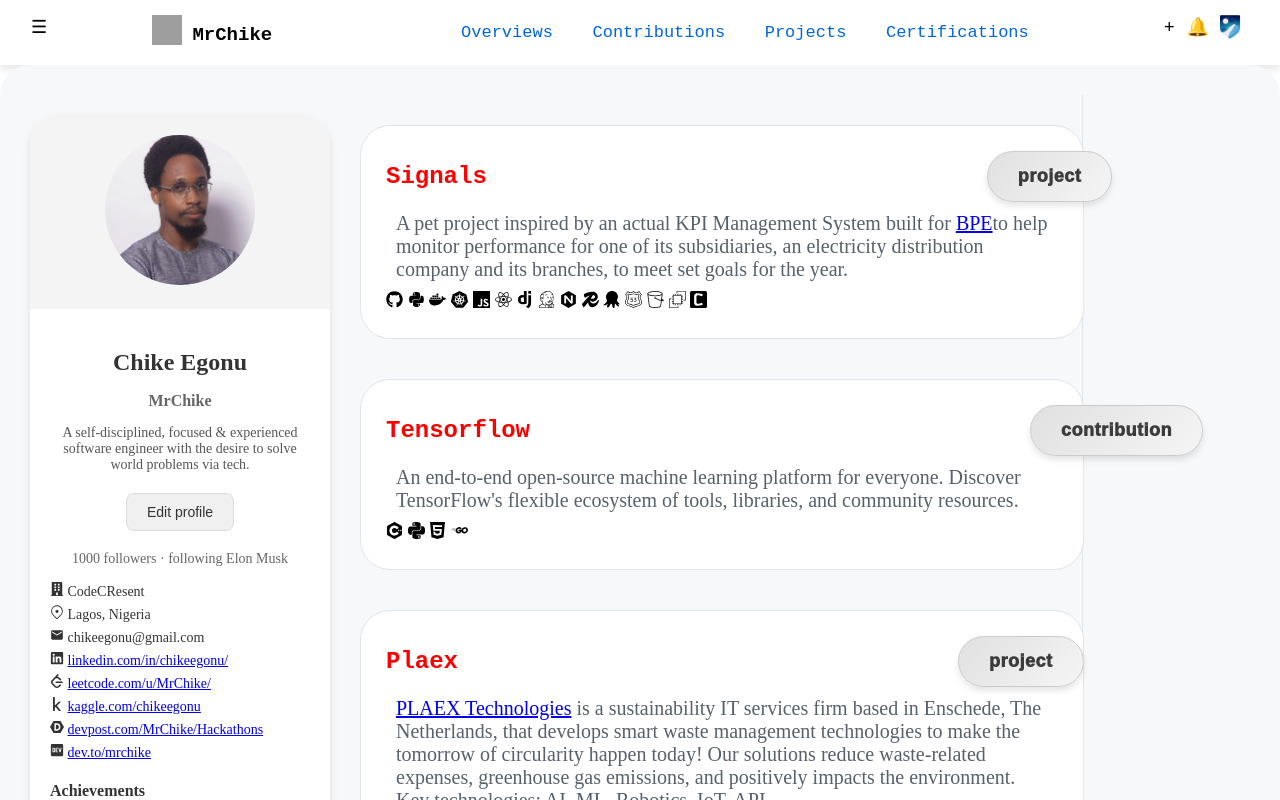
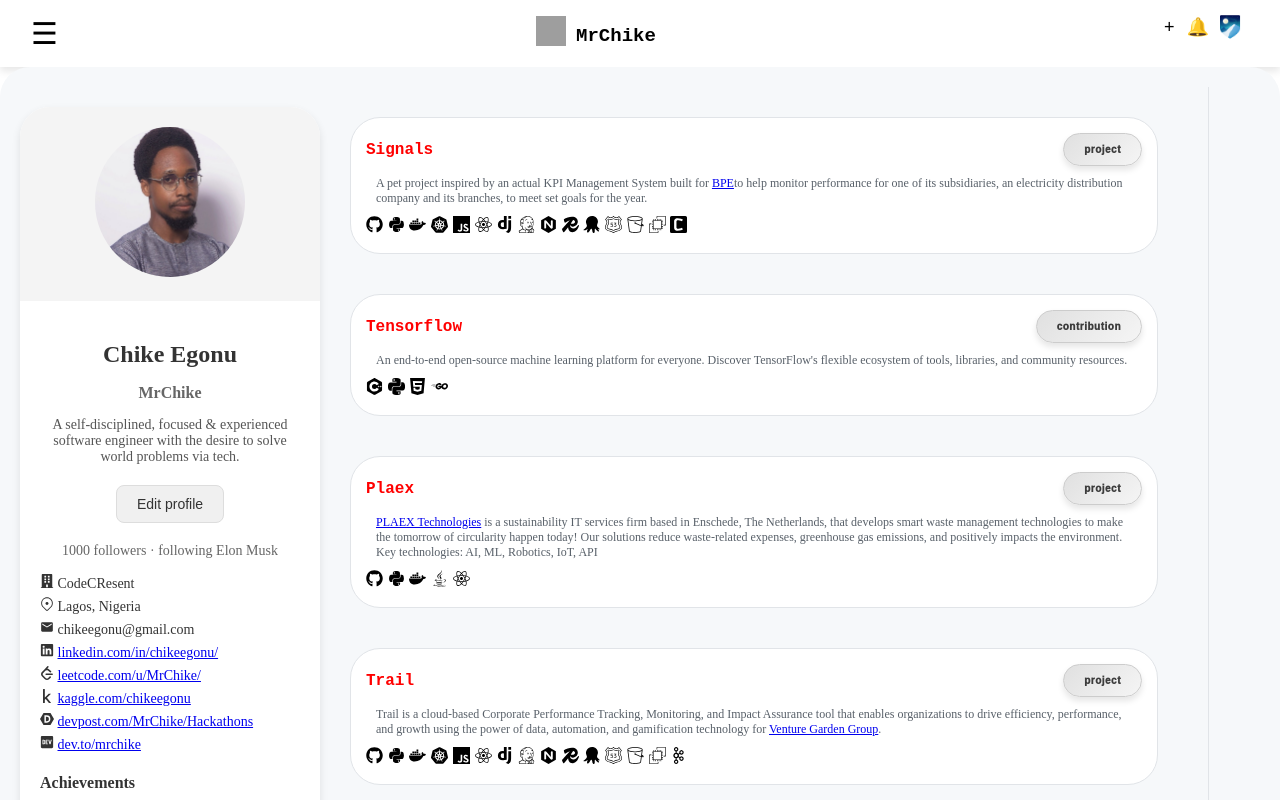
Before and after one commit to MrChike/chikeegonu, a React (Create React App) app: page / in a window 1280 px wide. Shown: the top 800 px of the page. Built offline with nearby package versions, Linux system fonts and the light colour scheme; grey boxes are pictures that could not be loaded.

Commit message:
daily_commit: 2024-11-28 05:00:09

```diff
--- a/src/components/Navbar/Navbar.css
+++ b/src/components/Navbar/Navbar.css
@@ -9,10 +9,13 @@
 }
 
 .sidebar-toggle button {
-  font-size: 18px;
+  font-size: 30px;
   background: none;
   border: none;
 }
+
+/* .sidebar-toggle button {
+} */
 
 .logo-section {
   display: flex;
@@ -37,7 +40,13 @@
   display: flex;
   align-items: center;
   margin-left: 50px;
+  transition: all 0.3s ease;
 }
+
+/* .nav-links {
+  display: none;
+  transition: all 0.3s ease;
+} */
 
 .nav-links a {
   text-decoration: none;
@@ -183,6 +192,9 @@
   .username {
     font-size: 17px;
     text-align: center;
+  }
+   .nav-links {
+    display: none;
   }
 }
 
--- a/src/components/Profile/Profile.css
+++ b/src/components/Profile/Profile.css
@@ -159,139 +159,3 @@
     font-size: 16px; /* Increase description font size */
   }
 }
-
-/* For devices between 769px and 1024px (tablets) */
-@media (min-width: 769px) and (max-width: 1024px) {
-  .profile-container {
-    flex-direction: row; /* Switch back to row layout for tablet screens */
-    padding: 20px;
-  }
-
-  .profile-right {
-    width: 65%; /* Adjust width for tablets */
-    padding-right: 20px;
-  }
-
-  .repo-card {
-    width: 100%;
-    padding: 20px;
-    border-radius: 20px; /* Rounded corners for tablets */
-  }
-
-  .repo-name {
-    font-size: 22px; /* Adjust font size */
-  }
-
-  .repo-badge {
-    font-size: 12px;
-    margin-left: 0;
-  }
-
-  .modern-button {
-    font-size: 16px;
-    padding: 12px 25px; /* Adjust button padding */
-  }
-
-  .repo-description {
-    font-size: 18px;
-  }
-}
-
-/* For devices between 1025px and 1280px (small laptops and larger tablets) */
-@media (min-width: 1025px) and (max-width: 1280px) {
-  .profile-container {
-    padding: 30px;
-  }
-
-  .profile-right {
-    width: 60%; /* Adjust width */
-  }
-
-  .repo-card {
-    width: 100%; /* Full width for repo cards */
-    padding: 25px;
-  }
-
-  .repo-name {
-    font-size: 24px;
-  }
-
-  .repo-badge {
-    font-size: 14px;
-  }
-
-  .modern-button {
-    font-size: 18px;
-    padding: 14px 30px;
-  }
-
-  .repo-description {
-    font-size: 20px;
-  }
-}
-
-/* For devices between 1281px and 1440px (laptops and desktops) */
-@media (min-width: 1281px) and (max-width: 1440px) {
-  .profile-container {
-    padding: 40px;
-  }
-
-  .profile-right {
-    width: 60%; /* Adjust width for larger desktops */
-  }
-
-  .repo-card {
-    width: 100%;
-    padding: 30px;
-  }
-
-  .repo-name {
-    font-size: 26px;
-  }
-
-  .repo-badge {
-    font-size: 14px;
-  }
-
-  .modern-button {
-    font-size: 20px;
-    padding: 16px 35px;
-  }
-
-  .repo-description {
-    font-size: 22px;
-  }
-}
-
-/* For devices 1441px and above (large desktops) */
-@media (min-width: 1441px) {
-  .profile-container {
-    padding: 50px;
-  }
-
-  .profile-right {
-    width: 55%; /* More space for profile content */
-  }
-
-  .repo-card {
-    width: 100%;
-    padding: 35px;
-  }
-
-  .repo-name {
-    font-size: 28px;
-  }
-
-  .repo-badge {
-    font-size: 16px;
-  }
-
-  .modern-button {
-    font-size: 22px;
-    padding: 18px 40px;
-  }
-
-  .repo-description {
-    font-size: 24px;
-  }
-}
--- a/src/pages/Overview.jsx
+++ b/src/pages/Overview.jsx
@@ -1,18 +1,20 @@
+/* eslint-disable jsx-a11y/anchor-is-valid */
 import { useState } from 'react';
 import '../components/Navbar/Navbar.css';  // Import styles
 import '../components/Profile/Profile.css';
 import Badge from '../utils/img/arctic-code-achievement.png';
 import ProfilePic from '../utils/img/ProfilePic.jpg';
-import Card from '../components/Card/Card.jsx'
-import Certification from '../components/Card/Certification.jsx'
+import Card from '../components/Card/Card.jsx';
+import Certification from '../components/Card/Certification.jsx';
 import ProfileCard from '../components/Profile/ProfileCard';
-
 
 const Overview = () => {
   const [activeTab, setActiveTab] = useState('Overview');
+  const [isNavbarOpen, setIsNavbarOpen] = useState(false);  // State to manage navbar visibility
+
   const handleLinkClick = (data) => {
     const trimData = data.split('s').join('');
-    console.log('trimData', trimData)
+    console.log('trimData', trimData);
     setActiveTab(trimData);
   };
 
@@ -26,13 +28,18 @@
     organization: 'CodeCResent',
     location: 'Lagos, Nigeria',
     email: 'chikeegonu@gmail.com',
-    linkedin: <a href="https://www.linkedin.com/in/chikeegonu/" target="_blank"> linkedin.com/in/chikeegonu/ </a>,
-    hackerrank: <a href="https://www.hackerrank.com/profile/chike" target="_blank"> hackerrank.com/profile/chike </a>,
-    leetcode: <a href="https://leetcode.com/u/MrChike/" target="_blank"> leetcode.com/u/MrChike/ </a>,
-    kaggle: <a href="https://www.kaggle.com/chikeegonu" target="_blank"> kaggle.com/chikeegonu </a>,
-    DEV: <a href="https://dev.to/mrchike" target="_blank"> dev.to/mrchike </a>,
-    Devpost: <a href="https://devpost.com/MrChike/challenges" target="_blank"> devpost.com/MrChike/Hackathons </a>,
+    linkedin: <a href="https://www.linkedin.com/in/chikeegonu/" target="_blank" rel="noreferrer">linkedin.com/in/chikeegonu/</a>,
+    hackerrank: <a href="https://www.hackerrank.com/profile/chike" target="_blank" rel="noreferrer">hackerrank.com/profile/chike</a>,
+    leetcode: <a href="https://leetcode.com/u/MrChike/" target="_blank" rel="noreferrer">leetcode.com/u/MrChike/</a>,
+    kaggle: <a href="https://www.kaggle.com/chikeegonu" target="_blank" rel="noreferrer">kaggle.com/chikeegonu</a>,
+    DEV: <a href="https://dev.to/mrchike" target="_blank" rel="noreferrer">dev.to/mrchike</a>,
+    Devpost: <a href="https://devpost.com/MrChike/challenges" target="_blank" rel="noreferrer">devpost.com/MrChike/Hackathons</a>,
     achievementBadge: Badge
+  };
+
+  // Toggle Navbar function
+  const toggleNavbar = () => {
+    setIsNavbarOpen(!isNavbarOpen);
   };
 
   return (
@@ -40,7 +47,9 @@
       <nav className="navbar">
         {/* Sidebar Toggle */}
         <div className="sidebar-toggle">
-        <button>☰</button>
+          <button onClick={toggleNavbar}>
+            {isNavbarOpen ? "×" : "☰"} {/* Toggle icon between hamburger and close */}
+          </button>
         </div>
 
         {/* Logo and Username */}
@@ -49,10 +58,10 @@
             <img src="https://github.githubassets.com/images/modules/logos_page/GitHub-Mark.png" alt="GitHub logo" className="logo" />
           </a>
           <span className="username">MrChike</span>
-        &nbsp;
         </div>
 
         {/* Navigation Links */}
+        {isNavbarOpen && (
           <div className="nav-links">
             <a href="#" onClick={(e) => handleLinkClick(e.target.innerText)}>Overviews</a>
             &nbsp;
@@ -62,6 +71,7 @@
             &nbsp;
             <a href="#" onClick={(e) => handleLinkClick(e.target.innerText)}>Certifications</a>
           </div>
+        )}
 
         {/* Action Icons */}
         <div className="action-icons">
```
Lines whose indentation alone changed are shown as unchanged.
